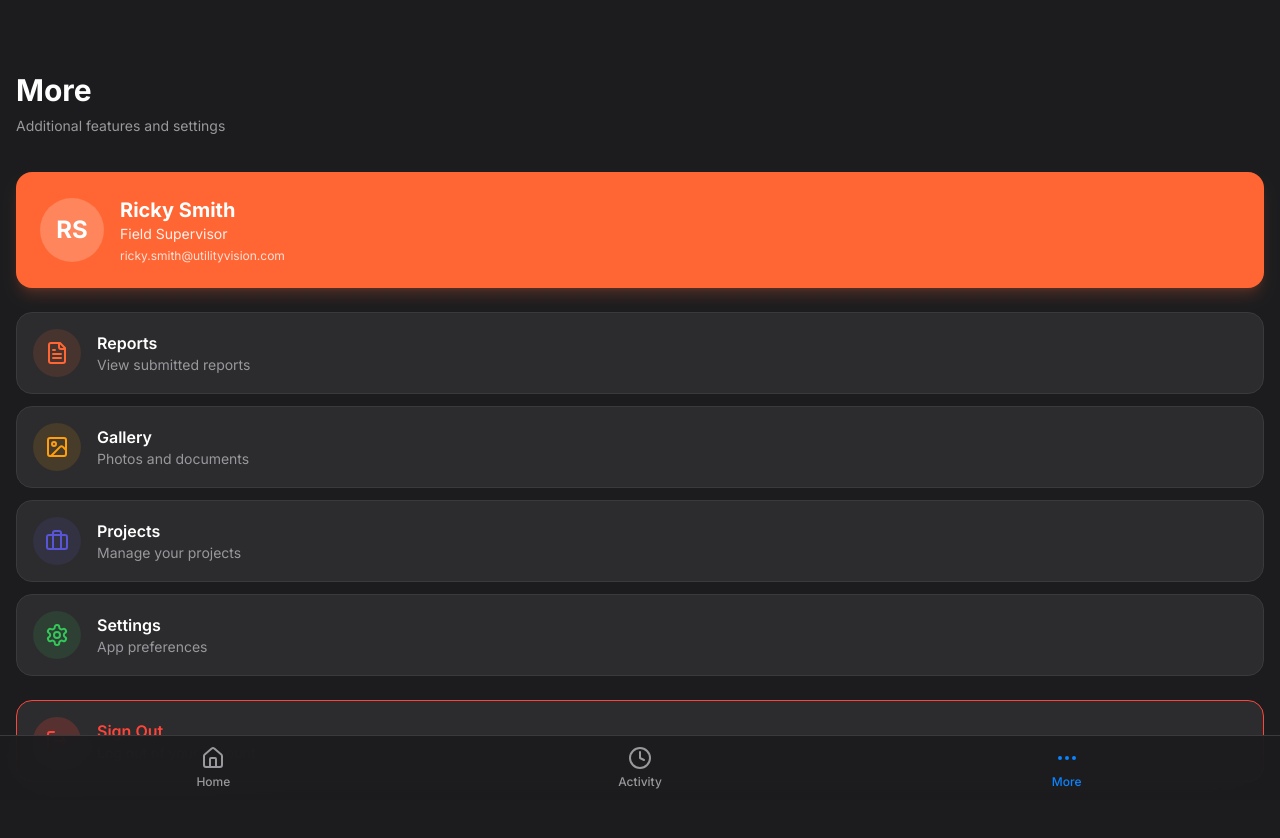
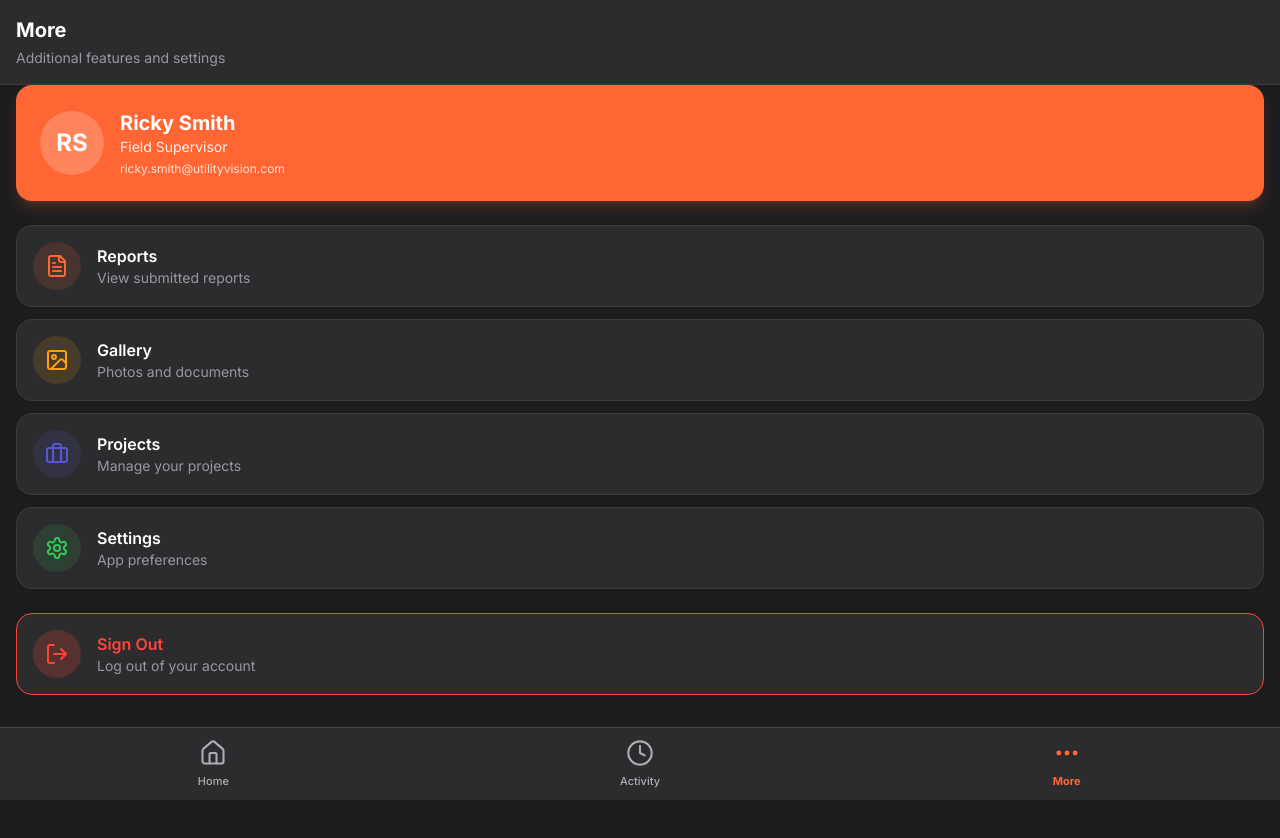
Before and after one commit to shashanka2a/FieldWorker-App, a Next.js app: page /more in a window 1280 px wide. Shown: the top 838 px of the page. After the commit the page ends 800 px from the top, so only its background shows below. Built offline with nearby package versions, Linux system fonts and the light colour scheme.

Commit message:
feat: update UI styling across multiple components and enhance calendar to display all days

```diff
--- a/src/components/ActivityHistory.tsx
+++ b/src/components/ActivityHistory.tsx
@@ -36,14 +36,11 @@ export function ActivityHistory() {
 
   return (
     <div className="min-h-screen bg-[#1C1C1E] pb-20">
-      {/* Status Bar Spacer */}
-      <div className="h-12" />
-
       {/* Header */}
-      <header className="px-4 py-4 mb-6 border-b border-[#3A3A3C] sticky top-0 bg-[#1C1C1E] z-10">
+      <header className="bg-[#2C2C2E] border-b border-[#3A3A3C] px-4 py-4 sticky top-0 z-20">
         <div className="flex items-center justify-between mb-4">
-          <h1 className="text-white text-2xl font-bold">Activity</h1>
-          <button className="w-10 h-10 bg-[#2C2C2E] rounded-xl flex items-center justify-center">
+          <h1 className="text-white text-xl font-bold">Activity</h1>
+          <button className="w-10 h-10 bg-[#3A3A3C] rounded-xl flex items-center justify-center">
             <Filter className="w-5 h-5 text-white" />
           </button>
         </div>
@@ -52,31 +49,28 @@ export function ActivityHistory() {
         <div className="flex gap-2">
           <button
             onClick={() => setFilter('all')}
-            className={`px-4 py-2 rounded-xl text-sm font-semibold transition-colors ${
-              filter === 'all'
+            className={`px-4 py-2 rounded-xl text-sm font-semibold transition-colors ${filter === 'all'
                 ? 'bg-[#FF6633] text-white'
-                : 'bg-[#2C2C2E] text-[#98989D]'
-            }`}
+                : 'bg-[#3A3A3C] text-[#98989D]'
+              }`}
           >
             All
           </button>
           <button
             onClick={() => setFilter('today')}
-            className={`px-4 py-2 rounded-xl text-sm font-semibold transition-colors ${
-              filter === 'today'
+            className={`px-4 py-2 rounded-xl text-sm font-semibold transition-colors ${filter === 'today'
                 ? 'bg-[#FF6633] text-white'
-                : 'bg-[#2C2C2E] text-[#98989D]'
-            }`}
+                : 'bg-[#3A3A3C] text-[#98989D]'
+              }`}
           >
             Today
           </button>
           <button
             onClick={() => setFilter('week')}
-            className={`px-4 py-2 rounded-xl text-sm font-semibold transition-colors ${
-              filter === 'week'
+            className={`px-4 py-2 rounded-xl text-sm font-semibold transition-colors ${filter === 'week'
                 ? 'bg-[#FF6633] text-white'
-                : 'bg-[#2C2C2E] text-[#98989D]'
-            }`}
+                : 'bg-[#3A3A3C] text-[#98989D]'
+              }`}
           >
             This Week
           </button>
@@ -128,9 +122,8 @@ export function ActivityHistory() {
                     <div className="flex items-center gap-2">
                       <span className="text-[#98989D] text-xs">{activity.timestamp}</span>
                       <span className="text-[#3A3A3C]">•</span>
-                      <span className={`text-xs font-semibold ${
-                        activity.status === 'synced' ? 'text-[#34C759]' : 'text-[#FF9F0A]'
-                      }`}>
+                      <span className={`text-xs font-semibold ${activity.status === 'synced' ? 'text-[#34C759]' : 'text-[#FF9F0A]'
+                        }`}>
                         {activity.status === 'synced' ? 'Synced' : 'Pending'}
                       </span>
                     </div>
--- a/src/components/BottomNav.tsx
+++ b/src/components/BottomNav.tsx
@@ -24,56 +24,44 @@ export function BottomNav({ activeTab }: BottomNavProps) {
     router.push(path);
   };
 
+  const tabs = [
+    { id: 'home', label: 'Home', icon: Home, path: '/' },
+    { id: 'activity', label: 'Activity', icon: Clock, path: '/activity' },
+    { id: 'more', label: 'More', icon: MoreHorizontal, path: '/more' },
+  ];
+
   return (
-    <nav className="fixed bottom-0 left-0 right-0 bg-[#1C1C1E]/95 backdrop-blur-xl border-t border-[#3A3A3C] pb-safe" role="navigation" aria-label="Main navigation">
-      <div className="flex items-center justify-around h-16">
+    <nav
+      className="fixed bottom-0 left-0 right-0 bg-[#2C2C2E] border-t border-[#48484A] pb-safe"
+      role="navigation"
+      aria-label="Main navigation"
+      style={{ paddingBottom: 'env(safe-area-inset-bottom, 0px)' }}
+    >
+      <div className="flex items-center justify-around h-[72px]">
+        {tabs.map((tab) => {
+          const Icon = tab.icon;
+          const isActive = activeTab === tab.id;
+          const isLoading = navigatingTo === tab.path;
+
+          return (
             <button
-          onClick={() => handleNav('/')}
+              key={tab.id}
+              onClick={() => handleNav(tab.path)}
               disabled={!!navigatingTo}
-          className={`flex flex-col items-center justify-center gap-1 flex-1 h-full touch-manipulation focus:outline-none focus:ring-2 focus:ring-inset focus:ring-[#FF6633] disabled:opacity-70 ${activeTab === 'home' ? 'text-[#0A84FF]' : 'text-[#98989D]'
+              className={`flex flex-col items-center justify-center gap-1.5 flex-1 h-full touch-manipulation focus:outline-none disabled:opacity-70 transition-colors ${isActive ? 'text-[#FF6633]' : 'text-[#AEAEB2]'
                 }`}
-          aria-label="Home"
-          aria-current={activeTab === 'home' ? 'page' : undefined}
+              aria-label={tab.label}
+              aria-current={isActive ? 'page' : undefined}
             >
-          {navigatingTo === '/' ? (
+              {isLoading ? (
                 <Spinner size="sm" className="border-current border-t-transparent" />
               ) : (
-            <Home className="w-6 h-6" aria-hidden="true" />
+                <Icon className="w-7 h-7" strokeWidth={isActive ? 2.2 : 1.8} aria-hidden="true" />
               )}
-          <span className="text-xs font-medium">Home</span>
+              <span className={`text-[11px] ${isActive ? 'font-bold' : 'font-medium'}`}>{tab.label}</span>
             </button>
-
-        <button
-          onClick={() => handleNav('/activity')}
-          disabled={!!navigatingTo}
-          className={`flex flex-col items-center justify-center gap-1 flex-1 h-full touch-manipulation focus:outline-none focus:ring-2 focus:ring-inset focus:ring-[#FF6633] disabled:opacity-70 ${activeTab === 'activity' ? 'text-[#0A84FF]' : 'text-[#98989D]'
-            }`}
-          aria-label="Activity"
-          aria-current={activeTab === 'activity' ? 'page' : undefined}
-        >
-          {navigatingTo === '/activity' ? (
-            <Spinner size="sm" className="border-current border-t-transparent" />
-          ) : (
-            <Clock className="w-6 h-6" aria-hidden="true" />
-          )}
-          <span className="text-xs font-medium">Activity</span>
-        </button>
-
-        <button
-          onClick={() => handleNav('/more')}
-          disabled={!!navigatingTo}
-          className={`flex flex-col items-center justify-center gap-1 flex-1 h-full touch-manipulation focus:outline-none focus:ring-2 focus:ring-inset focus:ring-[#FF6633] disabled:opacity-70 ${activeTab === 'more' ? 'text-[#0A84FF]' : 'text-[#98989D]'
-            }`}
-          aria-label="More"
-          aria-current={activeTab === 'more' ? 'page' : undefined}
-        >
-          {navigatingTo === '/more' ? (
-            <Spinner size="sm" className="border-current border-t-transparent" />
-          ) : (
-            <MoreHorizontal className="w-6 h-6" aria-hidden="true" />
-          )}
-          <span className="text-xs font-medium">More</span>
-        </button>
+          );
+        })}
       </div>
     </nav>
   );
--- a/src/components/More.tsx
+++ b/src/components/More.tsx
@@ -66,13 +66,10 @@ export function More() {
 
   return (
     <div className="min-h-screen bg-[#1C1C1E] pb-20">
-      {/* Status Bar Spacer */}
-      <div className="h-12" />
-
       {/* Header */}
-      <header className="px-4 py-6 mb-3">
-        <h1 className="text-white text-3xl font-bold mb-2">More</h1>
-        <div className="text-[#98989D] text-sm">Additional features and settings</div>
+      <header className="bg-[#2C2C2E] border-b border-[#3A3A3C] px-4 py-4 sticky top-0 z-20">
+        <h1 className="text-white text-xl font-bold">More</h1>
+        <p className="text-[#98989D] text-sm mt-1">Additional features and settings</p>
       </header>
 
       {/* Profile Section */}
--- a/src/components/Notes.tsx
+++ b/src/components/Notes.tsx
@@ -1,7 +1,7 @@
 "use client";
 
 import { useState, useRef } from 'react';
-import { ChevronLeft, Camera, X, Upload, Check } from 'lucide-react';
+import { Camera, X, Upload, Check } from 'lucide-react';
 import { Spinner } from './ui/spinner';
 import { useRouter } from 'next/navigation';
 import { getReportDate, getDateKey, saveNotes, formatReportDateLabel } from '@/lib/dailyReportStorage';
@@ -91,25 +91,28 @@ export function Notes() {
 
   return (
     <div className="min-h-screen bg-[#1C1C1E]">
-      {/* Status Bar Spacer */}
-      <div className="h-12" />
-
-      {/* Header */}
-      <header className="px-4 py-4 mb-6 border-b border-[#3A3A3C] sticky top-0 bg-[#1C1C1E] z-10">
+      {/* Header — presented-sheet style (no top spacer) */}
+      <header className="px-4 pt-3 pb-3 border-b border-[#3A3A3C] sticky top-0 bg-[#2C2C2E] z-10">
         <div className="flex items-center justify-between">
           <button
-            onClick={() => { setCancelNavigating(true); router.push('/'); }}
+            onClick={() => { setCancelNavigating(true); router.push('/notes-list'); }}
             disabled={cancelNavigating}
-            className="flex items-center gap-2 text-[#FF6633] text-base touch-manipulation disabled:opacity-70"
+            className="text-[#FF6633] text-base font-medium touch-manipulation disabled:opacity-70 min-w-[68px] text-left"
             aria-label="Cancel and go back"
           >
-            {cancelNavigating ? <Spinner size="sm" className="border-[#FF6633] border-t-transparent" /> : <ChevronLeft className="w-5 h-5" />}
-            <span>Cancel</span>
+            {cancelNavigating ? <Spinner size="sm" className="border-[#FF6633] border-t-transparent" /> : 'Cancel'}
           </button>
-          <h2 className="absolute left-1/2 -translate-x-1/2 text-white text-base font-semibold">
+          <h2 className="text-white text-base font-semibold">
             Notes
           </h2>
-          <div className="w-20" />
+          <button
+            type="submit"
+            onClick={handleSubmit}
+            disabled={isSubmitting || !notes.trim()}
+            className="text-[#FF6633] text-base font-semibold touch-manipulation disabled:text-[#636366] min-w-[68px] text-right transition-colors"
+          >
+            {isSubmitting ? <Spinner size="sm" className="border-[#FF6633] border-t-transparent ml-auto" /> : 'Save'}
+          </button>
         </div>
       </header>
 
```
Also changed, not shown: src/components/Home.tsx (+19 -34 lines). Lines whose indentation alone changed are shown as unchanged.
